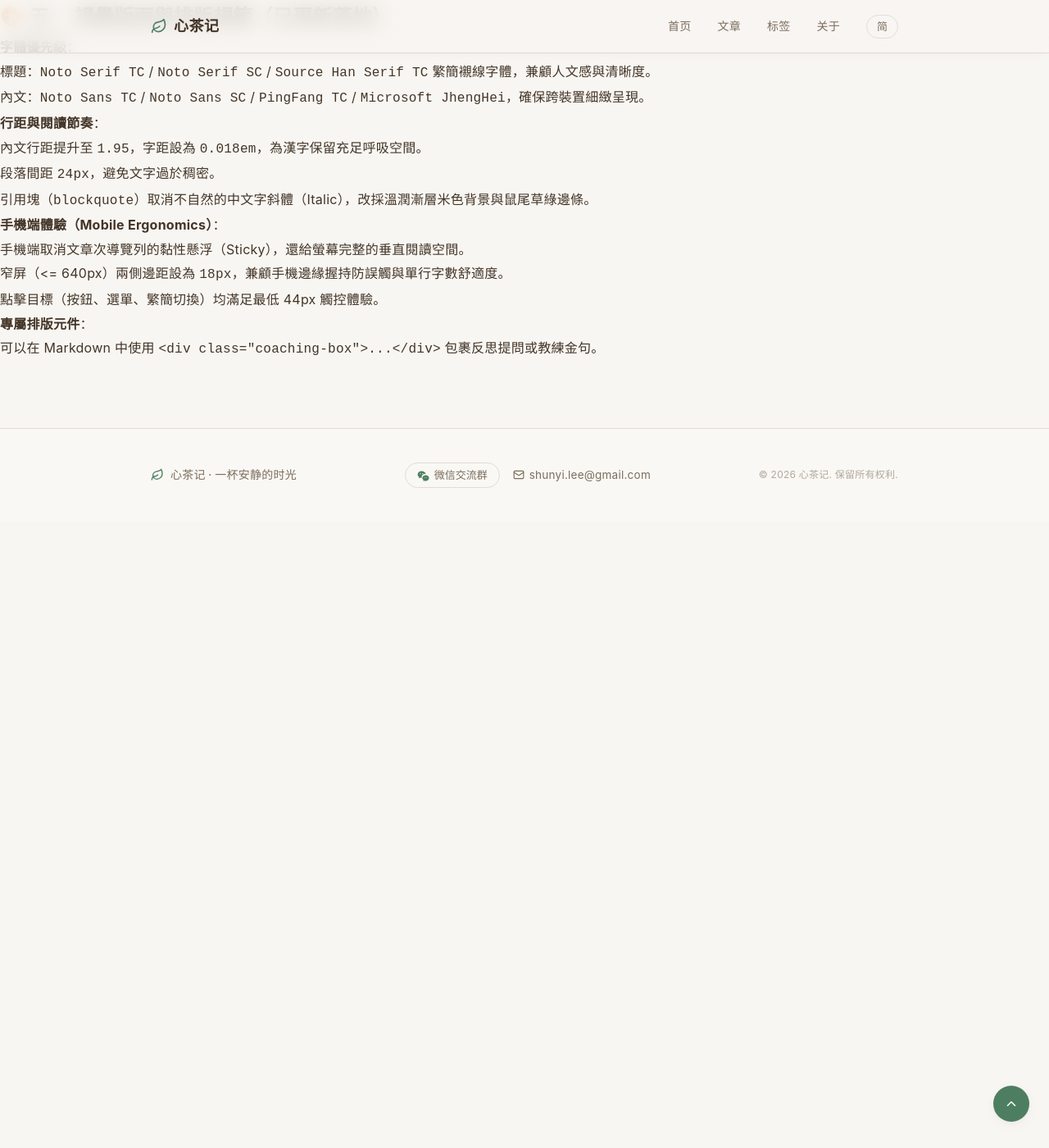
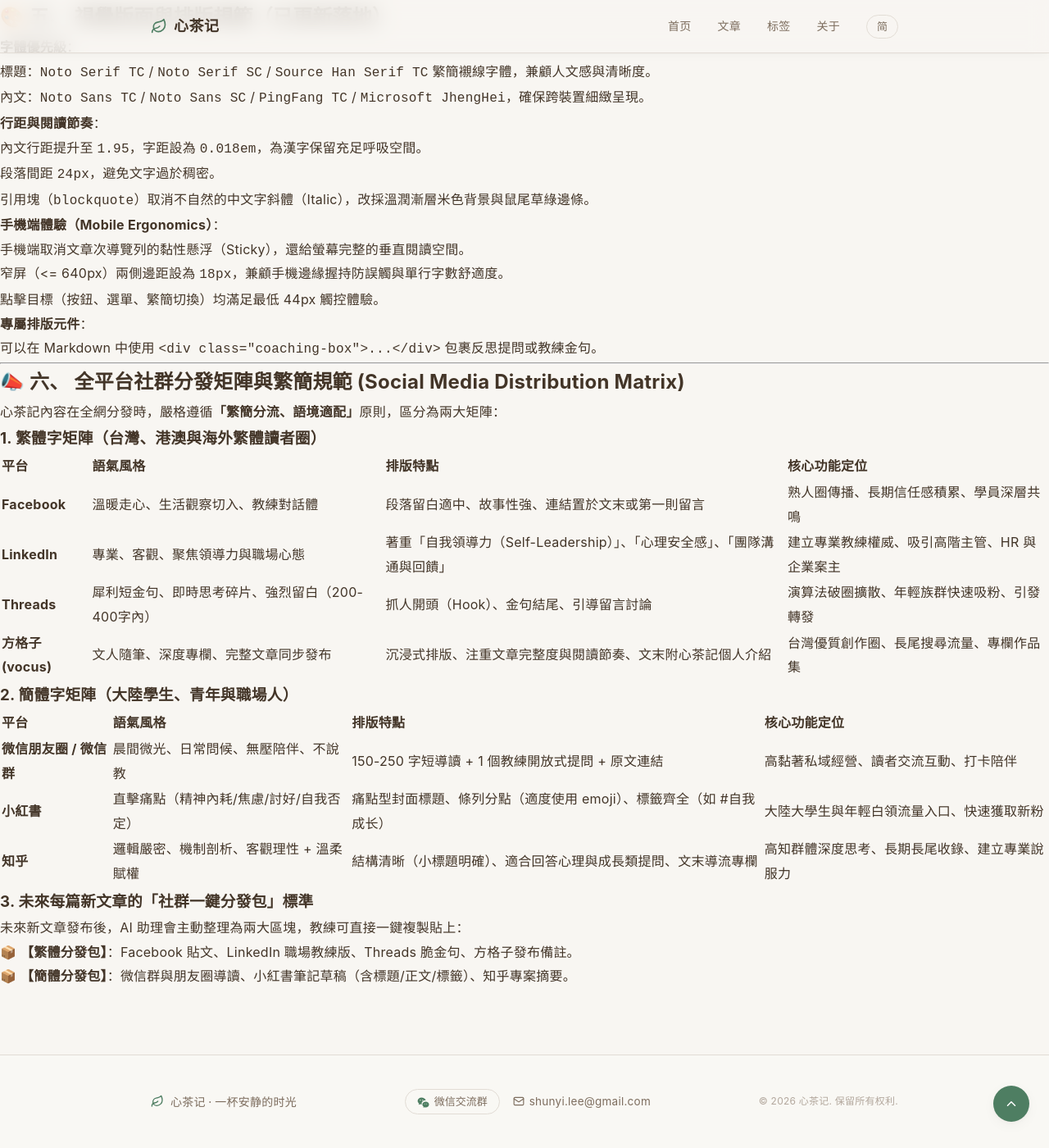
Before and after one commit to coachsunny/blog, a Jekyll site: the page built from COACHING_STYLE_GUIDE.md, in a window 1280 px wide and 1400 px high, scrolled down 3145 px. Shown: the whole window at 82% size. Built offline with Jekyll 4.4.1, drawn with Linux system fonts in a browser that asks for light colours; our own code applies the rules of GitHub Pages for plain Markdown files; before the commit the page ends 3781 px from its top, so only the background shows below that.

Commit message:
在教練風格指引中增補繁簡社群矩陣規範（FB/LinkedIn/Threads/方格子 vs 微信/小紅書/知乎）

```diff
--- a/COACHING_STYLE_GUIDE.md
+++ b/COACHING_STYLE_GUIDE.md
@@ -147,3 +147,32 @@ flowchart TD
    * 點擊目標（按鈕、選單、繁簡切換）均滿足最低 44px 觸控體驗。
 4. **專屬排版元件**：
    * 可以在 Markdown 中使用 `<div class="coaching-box">...</div>` 包裹反思提問或教練金句。
+
+---
+
+## 📣 六、 全平台社群分發矩陣與繁簡規範 (Social Media Distribution Matrix)
+
+心茶記內容在全網分發時，嚴格遵循**「繁簡分流、語境適配」**原則，區分為兩大矩陣：
+
+### 1. 繁體字矩陣（台灣、港澳與海外繁體讀者圈）
+
+| 平台 | 語氣風格 | 排版特點 | 核心功能定位 |
+| :--- | :--- | :--- | :--- |
+| **Facebook** | 溫暖走心、生活觀察切入、教練對話體 | 段落留白適中、故事性強、連結置於文末或第一則留言 | 熟人圈傳播、長期信任感積累、學員深層共鳴 |
+| **LinkedIn** | 專業、客觀、聚焦領導力與職場心態 | 著重「自我領導力（Self-Leadership）」、「心理安全感」、「團隊溝通與回饋」 | 建立專業教練權威、吸引高階主管、HR 與企業案主 |
+| **Threads** | 犀利短金句、即時思考碎片、強烈留白（200-400字內） | 抓人開頭（Hook）、金句結尾、引導留言討論 | 演算法破圈擴散、年輕族群快速吸粉、引發轉發 |
+| **方格子 (vocus)** | 文人隨筆、深度專欄、完整文章同步發布 | 沉浸式排版、注重文章完整度與閱讀節奏、文末附心茶記個人介紹 | 台灣優質創作圈、長尾搜尋流量、專欄作品集 |
+
+### 2. 簡體字矩陣（大陸學生、青年與職場人）
+
+| 平台 | 語氣風格 | 排版特點 | 核心功能定位 |
+| :--- | :--- | :--- | :--- |
+| **微信朋友圈 / 微信群** | 晨間微光、日常問候、無壓陪伴、不說教 | 150-250 字短導讀 + 1 個教練開放式提問 + 原文連結 | 高黏著私域經營、讀者交流互動、打卡陪伴 |
+| **小紅書** | 直擊痛點（精神內耗/焦慮/討好/自我否定） | 痛點型封面標題、條列分點（適度使用 emoji）、標籤齊全（如 #自我成长） | 大陸大學生與年輕白領流量入口、快速獲取新粉 |
+| **知乎** | 邏輯嚴密、機制剖析、客觀理性 + 溫柔賦權 | 結構清晰（小標題明確）、適合回答心理與成長類提問、文末導流專欄 | 高知群體深度思考、長期長尾收錄、建立專業說服力 |
+
+### 3. 未來每篇新文章的「社群一鍵分發包」標準
+
+未來新文章發布後，AI 助理會主動整理為兩大區塊，教練可直接一鍵複製貼上：
+* 📦 **【繁體分發包】**：Facebook 貼文、LinkedIn 職場教練版、Threads 脆金句、方格子發布備註。
+* 📦 **【簡體分發包】**：微信群與朋友圈導讀、小紅書筆記草稿（含標題/正文/標籤）、知乎專案摘要。
```
